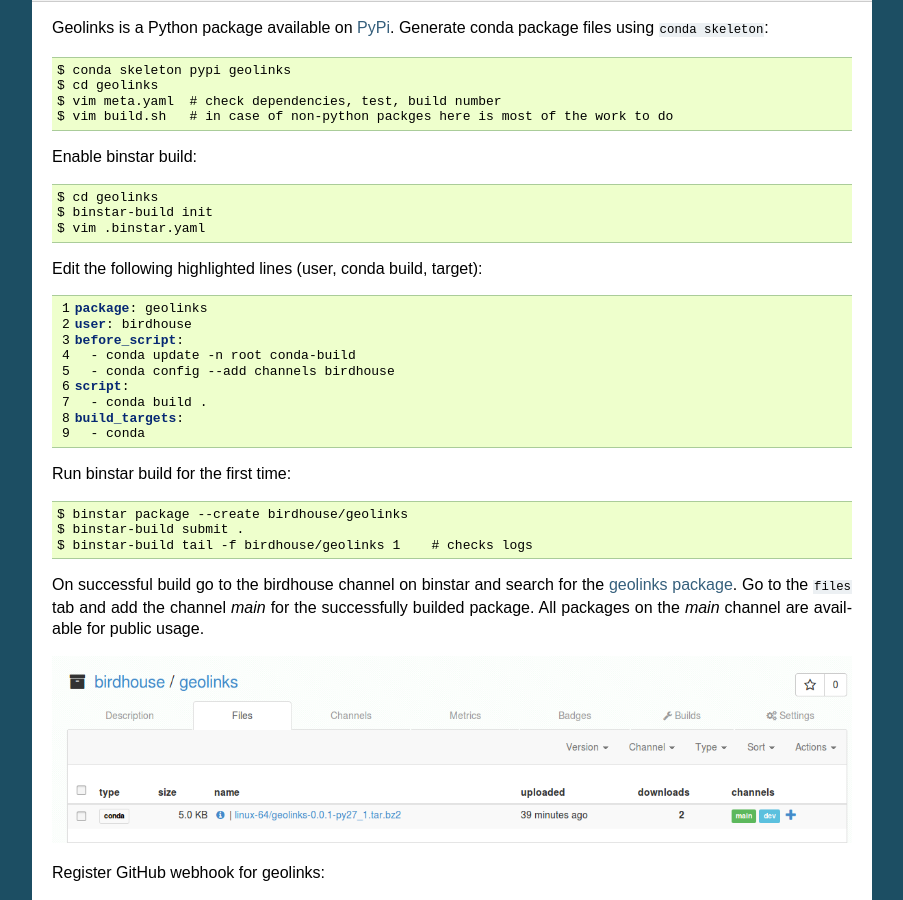
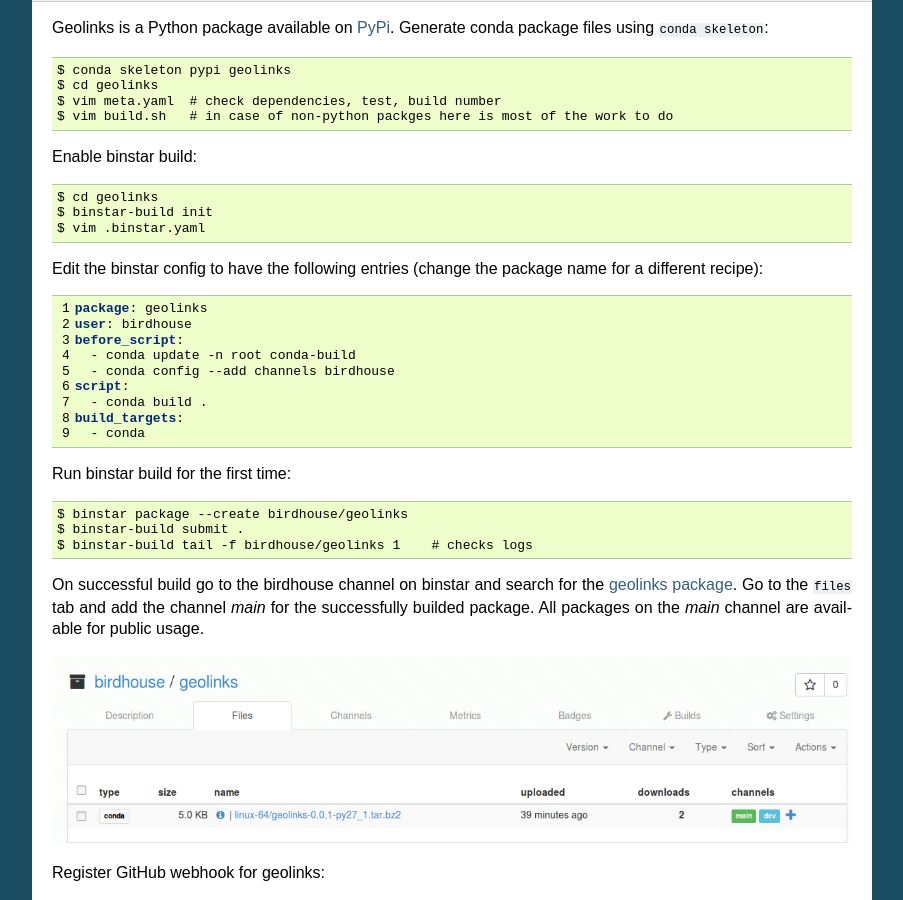
Before and after one commit to bird-house/birdhouse-docs, a Sphinx documentation site: the page built from docs/source/dev_guide.rst, in a window 1280 px wide and 900 px high, scrolled down 1449 px. Shown: the whole window, without its empty margins (198-1101 px from the left). Built offline with Sphinx 7.4.7, drawn with Linux system fonts in a browser that asks for light colours.

Commit message:
update conda build

```diff
--- a/docs/source/dev_guide.rst
+++ b/docs/source/dev_guide.rst
@@ -69,7 +69,7 @@
     $ binstar-build init
     $ vim .binstar.yaml
 
-Edit the following highlighted lines (user, conda build, target):
+Edit the binstar config to have the following entries (change the package name for a different recipe):
 
 .. literalinclude:: binstar.yml
     :language: yaml
```
